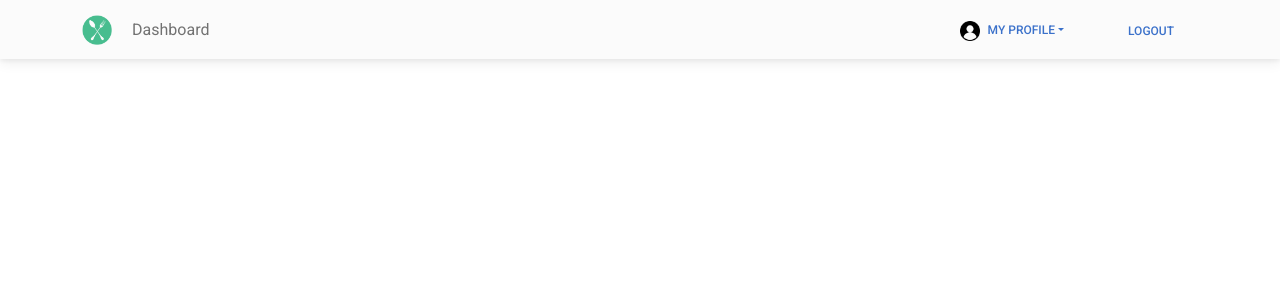
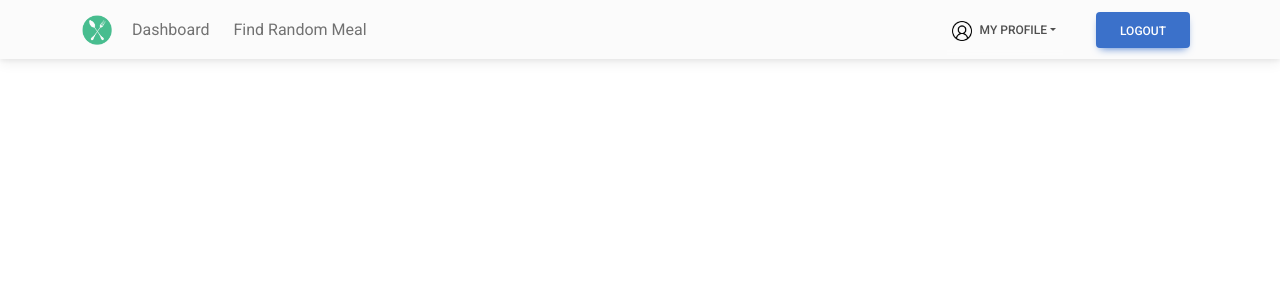
Before and after one commit to kennysabangan/Mealtime, a React (Create React App) app in the folder client/: page /meals in a window 1280 px wide. Shown: the top 300 px of the page. Built offline with nearby package versions, Linux system fonts and the light colour scheme.

Commit message:
update Navigation

```diff
--- a/client/package.json
+++ b/client/package.json
@@ -8,6 +8,7 @@
     "cookie-parser": "^1.4.6",
     "js-cookie": "^3.0.1",
     "mdb-ui-kit": "^3.11.0",
+    "mdbreact": "^5.2.0",
     "react": "17.0.1",
     "react-dom": "17.0.1",
     "react-hot-toast": "^2.2.0",
--- a/client/src/components/Navigation.js
+++ b/client/src/components/Navigation.js
@@ -1,5 +1,7 @@
+import { useEffect } from 'react';
 import axios from 'axios';
 import { useNavigate } from 'react-router-dom';
+import { MDBDropdown, MDBDropdownToggle, MDBDropdownMenu, MDBDropdownItem } from "mdbreact";
 
 const Navigation = () => {
 
@@ -25,53 +27,32 @@ const Navigation = () => {
                 />
                 </a>
 
-            {/* <!-- Toggle button --> */}
-            <button
-                className="navbar-toggler"
-                type="button"
-                data-mdb-toggle="collapse"
-                data-mdb-target="#navbarButtonsExample"
-                aria-controls="navbarButtonsExample"
-                aria-expanded="false"
-                aria-label="Toggle navigation"
-                >
-            <i className="fas fa-bars"></i>
-            </button>
-
-
                 {/* <!-- Left links --> */}
                 <ul className="navbar-nav me-auto mb-2 mb-lg-0">
                     <li className="nav-item">
                         <a className="nav-link" href="/dashboard">Dashboard</a>
                     </li>
+                    <li className="nav-item px-2">
+                        <a className="nav-link" href="/meals">Find Random Meal</a>
+                    </li>
                 </ul>
 
                 {/* <!-- Right links --> */}
                 <div className="d-flex align-items-center">
-                    <div className="dropdown">
-                        <a
-                            className="btn btn-link dropdown-toggle"
-                            href="#"
-                            role="button"
-                            id="dropdownMenuLink"
-                            data-mdb-toggle="dropdown"
-                            aria-expanded="false"
-                        >
+                    <MDBDropdown>
+                        <MDBDropdownToggle caret color="light">
                             <img src={require('../static/no-profile.png')} className="me-2" height="20px"/>
                             My Profile
-                        </a>
-
-                        <ul className="dropdown-menu" aria-labelledby="dropdownMenuLink">
-                            <li><a className="dropdown-item" href="#">Action</a></li>
-                            <li><a className="dropdown-item" href="#">Another action</a></li>
-                            <li><a className="dropdown-item" href="#">Something else here</a></li>
-                        </ul>
-                    </div>
-                    <button onClick={logout} type="button" className="btn btn-link ms-4 px-3 me-2">
+                        </MDBDropdownToggle>
+                        <MDBDropdownMenu basic>
+                            <MDBDropdownItem href="/profile">View Profile</MDBDropdownItem>
+                            <MDBDropdownItem href="/recipes">View Recipes</MDBDropdownItem>
+                        </MDBDropdownMenu>
+                    </MDBDropdown>
+                    <button onClick={logout} type="button" className="btn btn-primary ms-3 me-2">
                         Logout
                     </button>
                 </div>
-
             </div>
         </nav>
     )
```
Also changed, not shown: client/src/static/no-profile.png, 1 other file (tests, documents, lock files or other folders). Lines whose indentation alone changed are shown as unchanged.
